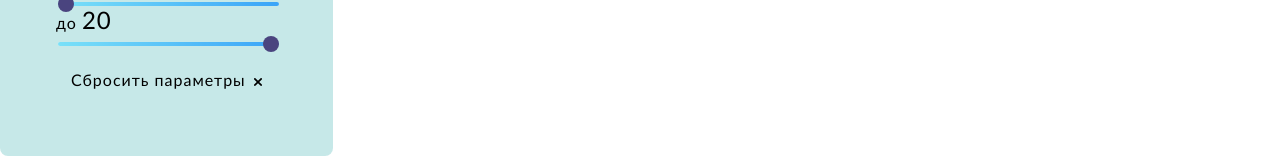
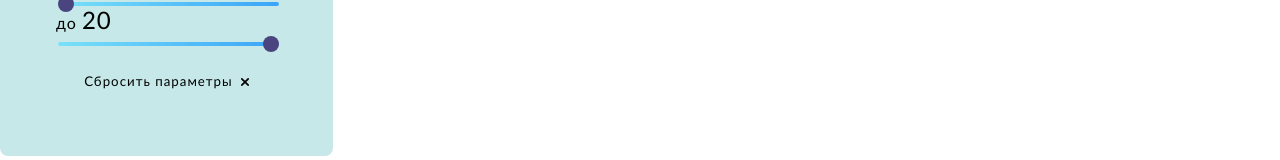
Before and after one commit to Lanoriya/coursework-flat, a React (Create React App) app: page /apartments in a window 1280 px wide. Shown: the part 368-528 px from the top of the page. Built offline with nearby package versions, Linux system fonts and the light colour scheme; no server answers.

Commit message:
Фиксы в админке

```diff
--- a/src/components/admin/editor/additem/AddItem.js
+++ b/src/components/admin/editor/additem/AddItem.js
@@ -1,6 +1,5 @@
 import React, { useState, useEffect } from 'react';
 import axios from 'axios';
-import Cookies from 'js-cookie';
 
 function AddItem({ endpoint, fields, successMessage }) {
   const [formData, setFormData] = useState({});
@@ -24,8 +23,6 @@ function AddItem({ endpoint, fields, successMessage }) {
     if (isAnimating) {
       return;
     }
-
-    const token = Cookies.get('adminToken');
     const addButton = document.querySelector('.admin-btn');
 
     if (addButton) {
@@ -36,9 +33,6 @@ function AddItem({ endpoint, fields, successMessage }) {
     setIsAnimating(true);
 
     axios.post(`http://localhost:3001/api/admin/${endpoint}`, { ...formData, image_id: selectedImage }, {
-      headers: {
-        Authorization: `Bearer ${token}`,
-      },
       withCredentials: true,
     })
       .then((response) => {
--- a/src/components/admin/notification/Notification.css
+++ /dev/null
@@ -1,16 +0,0 @@
-.notification {
-  position: fixed;
-  top: 0;
-  left: 50%;
-  transform: translateX(-50%);
-  background-color: #4CAF50;
-  color: white;
-  text-align: center;
-  padding: 15px;
-  z-index: 1;
-  transition: opacity 0.5s;
-}
-
-.notification.visible {
-  opacity: 1;
-}
--- a/src/components/admin/notification/Notification.js
+++ b/src/components/admin/notification/Notification.js
@@ -1,5 +1,4 @@
 import React, { useEffect } from 'react';
-import './Notification.css';
 
 const Notification = () => {
   useEffect(() => {
--- a/src/components/user/Apartments/Apartments.css
+++ b/src/components/user/Apartments/Apartments.css
@@ -103,13 +103,16 @@
   text-align: center;
 }
 
-.filter-reset a {
+.filter-reset button {
   text-decoration: none;
+  background: none;
+  border: none;
+  cursor: pointer;
   color: #000;
   transition: all 0.2s;
 }
 
-.filter-reset a:hover {
+.filter-reset button:hover {
   color: #29879f;
 }
 
--- a/src/components/user/Apartments/Apartments.js
+++ b/src/components/user/Apartments/Apartments.js
@@ -120,7 +120,7 @@ function Apartments() {
             />
           </div>
           <div className='filter-reset'>
-            <a href='/apartments' onClick={handleFilterReset}>Сбросить параметры
+            <button onClick={handleFilterReset}>Сбросить параметры
               <svg width="8" height="8" viewBox="0 0 8 8" fill="000" xmlns="http://www.w3.org/2000/svg">
                 <path fillRule="evenodd" clipRule="evenodd" d="M3.99996 5.22229L1.37727 7.84498C1.12213
                   8.10013 0.641687 8.03336 0.304183 7.69586C-0.0333213 7.35836 -0.100086 6.87792
@@ -132,7 +132,7 @@ function Apartments() {
                   7.69598C7.35836 8.03348 6.87792 8.10025 6.62277 7.8451L3.99996 5.22229Z">
                 </path>
               </svg>
-            </a>
+            </button>
           </div>
         </div>
       </aside>
```
